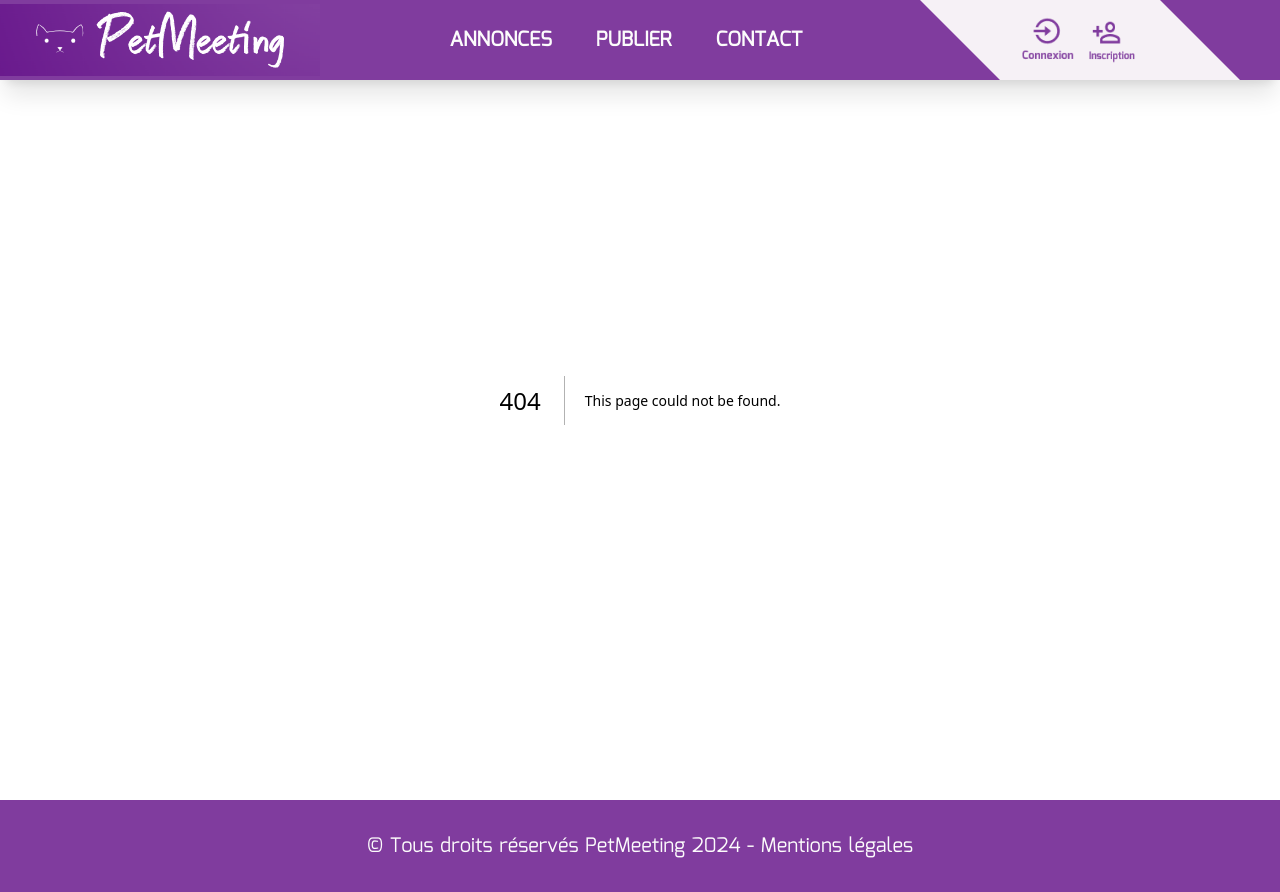
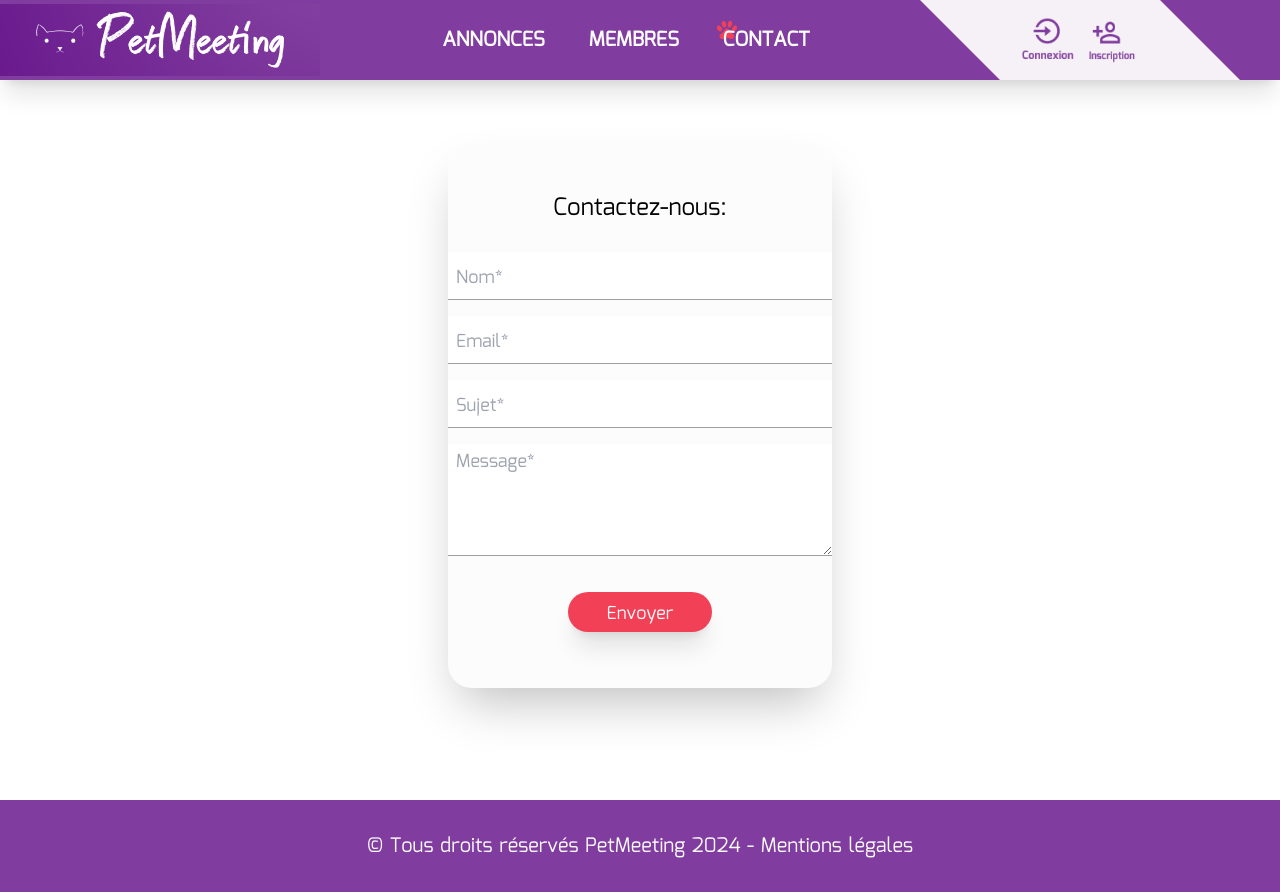
Before and after one commit to luciel53/PetMeeting-Next, a Next.js app: page /contact in a window 1280 px wide. Before the commit this address had no page. Built offline with nearby package versions, Linux system fonts and the light colour scheme.

Commit message:
contact page ok

```diff
--- /dev/null
+++ b/src/app/components/Button.js
@@ -0,0 +1,7 @@
+export default function Button ({text, onClick}) {
+	return (
+	  <div className=" bg-fragole z-30 w-36 h-10 p-2 mt-5 mb-2 mx-auto text-center rounded-3xl shadow-xl hover:opacity-85">
+		<button type="submit" onClick={onClick} className=" text-white">{text}</button>
+	  </div>
+	);
+  }
--- a/src/app/components/Header.js
+++ b/src/app/components/Header.js
@@ -140,15 +140,15 @@ export default function Header() {
           )}
           <li className="pt-8 py-4 md:py-0 md:mr-6 hover:animate-wiggle relative">
             <Link
-              href="/Publier"
+              href="/members"
               className={`text-sm lg:text-xl uppercase font-semibold rounded-lg px-2 ml-1 w-full relative z-20 ${
-                pathname === "/Members" ? "active" : ""
+                pathname === "/members" ? "active" : ""
               }`}
             >
-              Publier
+              Membres
             </Link>
 
-            {pathname === "/Membres" && (
+            {pathname === "/members" && (
               <img
                 src="images/icons/paw.png"
                 alt="paw"
@@ -158,15 +158,15 @@ export default function Header() {
           </li>
           <li className="pt-8 py-4 md:py-0 md:mr-6 hover:animate-wiggle relative">
             <Link
-              href="/Publier"
+              href="/contact"
               className={`text-sm lg:text-xl uppercase font-semibold rounded-lg px-2 ml-1 w-full relative z-20 ${
-                pathname === "/Contact" ? "active" : ""
+                pathname === "/contact" ? "active" : ""
               }`}
             >
               Contact
             </Link>
 
-            {pathname === "/Contact" && (
+            {pathname === "/contact" && (
               <img
                 src="images/icons/paw.png"
                 alt="paw"
--- /dev/null
+++ b/src/app/contact/page.js
@@ -0,0 +1,111 @@
+"use client";
+
+import React, { useState } from "react";
+// import { useLocation } from "react-router-dom";
+import Button from "../components/Button";
+import axios from "axios";
+import { usePathname } from "next/navigation";
+
+export default function Contact() {
+  const pathname = usePathname();
+  // const location = useLocation();
+  const searchParams = new URLSearchParams(pathname.search);
+  const [successMessage, setSuccessMessage] = useState("");
+
+  const initialFormData = {
+    name: "" || searchParams.get("name"),
+    email: "" || searchParams.get("email"),
+    topic: "" || searchParams.get("topic"),
+    message: "" || searchParams.get("message"),
+  };
+
+  const [formData, setFormData] = useState(initialFormData);
+
+  function handleChange(e) {
+    setFormData({ ...formData, [e.target.name]: e.target.value });
+  }
+
+  function handleSubmit(e) {
+    e.preventDefault();
+    console.log("formData");
+    console.log(formData);
+    axios
+      .post("http://localhost:8000/contact/contact/", formData, {
+        headers: { "Content-Type": "application/json" },
+      })
+      .then((response) => {
+        console.log(response.data);
+        setSuccessMessage("Votre message a bien été envoyé!");
+        setFormData(initialFormData);
+        console.log(successMessage);
+      })
+      .catch((err) => {
+        console.error(err);
+      });
+  }
+
+  return (
+    <div>
+      <div className="flex flex-col justify-center mx-auto md:mx-auto w-[88%] md:w-[55%] xl:w-[30%] p-5 md:p-12 mt-20 md:mt-44 lg:mt-36 lg:mb-16 bg-white rounded-3xl shadow-2xl text-sm md:text-lg animate-fade place-items-center">
+        <form onSubmit={handleSubmit}>
+          <h2 className="text-lg md:text-2xl text-darkdarkgray text-center pb-7">
+            Contactez-nous:
+          </h2>
+          <div className="flex flex-row items-center justify-center">
+            <input
+              type="text"
+              name="name"
+              required
+              placeholder="Nom*"
+              value={formData.name}
+              onChange={handleChange}
+              className="h-12 w-60 lg:w-96 mb-4 pt-1 pl-2 border-b border-darkgray focus:outline-none focus:border-fragole"
+            />
+          </div>
+          <div className="flex flex-row items-center justify-center">
+            <input
+              type="email"
+              name="email"
+              required
+              placeholder="Email*"
+              value={formData.email}
+              onChange={handleChange}
+              className="h-12 w-60 lg:w-96 mb-4 pt-1 pl-2 border-b border-darkgray focus:outline-none focus:border-fragole"
+            />
+          </div>
+          <div className="flex flex-row items-center justify-center">
+            <input
+              type="text"
+              name="topic"
+              required
+              placeholder="Sujet*"
+              value={formData.topic}
+              onChange={handleChange}
+              className="h-12 w-60 lg:w-96 mb-4 pt-1 pl-2 border-b border-darkgray focus:outline-none focus:border-fragole"
+            />
+          </div>
+          <div className="flex flex-row items-center justify-center">
+            <textarea
+              type="text"
+              name="message"
+              required
+              placeholder="Message*"
+              value={formData.message}
+              onChange={handleChange}
+              className="h-28 w-60 lg:w-96 mb-4 pt-1 pl-2 border-b border-darkgray focus:outline-none focus:border-fragole"
+            />
+          </div>
+          <Button text="Envoyer" />
+          {/* Successful message */}
+          {successMessage && (
+            <div className="border border-green bg-lightgreen mx-9 rounded-lg mt-10 animate-bounce">
+              <p className="text-green-600 text-center text-green mt-3 mb-4">
+                {successMessage}
+              </p>
+            </div>
+          )}
+        </form>
+      </div>
+    </div>
+  );
+}
--- a/src/app/layout.js
+++ b/src/app/layout.js
@@ -1,4 +1,3 @@
-import { Geist, Geist_Mono } from "next/font/google";
 import "./globals.css";
 import Header from "./components/Header"
 import Footer from "./components/Footer";
@@ -13,10 +12,10 @@ export default function RootLayout({ children }) {
   return (
     <html lang="fr">
       <body
-        className="antialiased flex flex-col justify-between h-screen font-mina"
+        className="antialiased flex flex-col justify-between min-h-screen font-mina"
       >
         <Header />
-        <main>
+        <main className="min-h-screen">
         {children}
         </main>
         <Footer />
--- /dev/null
+++ b/src/app/members/page.js
@@ -0,0 +1,5 @@
+export default function Members () {
+	return (
+		<div>test</div>
+	)
+}
--- a/src/app/page.js
+++ b/src/app/page.js
@@ -23,7 +23,7 @@ export default function Home() {
   // }, []);
 
   return (
-    <section className="container flex flex-col min-h-screen lg:w-full mx-auto mb-0">
+    <section className="container flex flex-col min-h-screen lg:w-full mx-auto mb-5">
       <div className="container flex flex-col mt-20 lg:w-[96rem] mx-auto">
         {/* Welcome Accueil */}
         <article className="flex flex-wrap md:flex-row justify-between lg: items-center lg:mx-8">
@@ -36,18 +36,17 @@ export default function Home() {
             />
           </div>
           {/* Welcome bubble */}
-          <div className="w-64 md:w-[50%] mx-auto md:mr-8 lg:mr-0 h-[60%] mt-0 md:mt-4 lg:mt-16 p-4 md:p-4 lg:p-4 bg-white shadow-lg rounded-3xl md:rounded-lg lg:rounded-xl xl:rounded-full text-center animate-fade-down animate-duration-[800ms] animate-delay-500 animate-ease-linear">
+          <div className="w-64 md:w-[50%] mx-auto md:mr-8 lg:mr-0 h-[60%] mt-0 md:mt-4 lg:mt-16 p-4 md:p-4 lg:p-4 bg-white shadow-lg rounded-3xl md:rounded-lg lg:rounded-xl text-center animate-fade-down animate-duration-[800ms] animate-delay-500 animate-ease-linear">
             {/* <div className="relative hidden lg:block lg:left-7 lg:top-52 lg:w-6 lg:h-5 bg-white shadow-sm"></div> */}
             <h1 className="mt-0 mb-4 text-md md:text-md lg:text-3xl text-purple">
-              Bienvenue sur PetMeeting!
+              PetMeeting: Trouvez un reproducteur de qualité
             </h1>
-            <p className="text-sm md:text-xs lg:text-lg italic px-0 md:px-2 lg:px-6">
-              "Cet outil est à disposition des éleveurs de chats pour les aider
-              dans leur travail de sélection, en facilitant la mise en relation
-              entre les éleveurs sérieux et passionnés. PetMeeting permet de
-              trouver facilement une saillie extérieure de qualité proche de
-              chez soi. Pour reproducteurs LOOF, sélectionnés, testés, vaccinés,
-              etc..."
+            <p className="text-sm md:text-xs lg:text-lg px-0 md:px-2 lg:px-6">
+              Cet outil est à disposition des <strong>éleveurs de chats LOOF</strong> pour les aider
+              dans leur travail de <strong>sélection génétique</strong>, en facilitant la mise en relation
+              entre les <strong className=" font-normal">éleveurs félins</strong> <em>sérieux et passionnés</em>. PetMeeting permet de
+              trouver facilement une <strong>saillie extérieure</strong> de <em>qualité</em> proche de
+              chez soi. Réservé aux <strong>reproducteurs LOOF</strong>, <span className=" font-bold">sélectionnés</span>, <span className=" font-bold">testés</span>, <span className=" font-bold">vaccinés</span> et <span className=" font-bold">en âge de reproduire</span>.
             </p>
           </div>
           {/* BG de la semaine */}
```
Also changed, not shown: src/app/login/page.js (added), src/app/logout/page.js (added), src/app/offer/page.js (added), src/app/offers/page.js (added), src/app/pages/offer/page.js (deleted), src/app/pages/offers/page.js (deleted).
